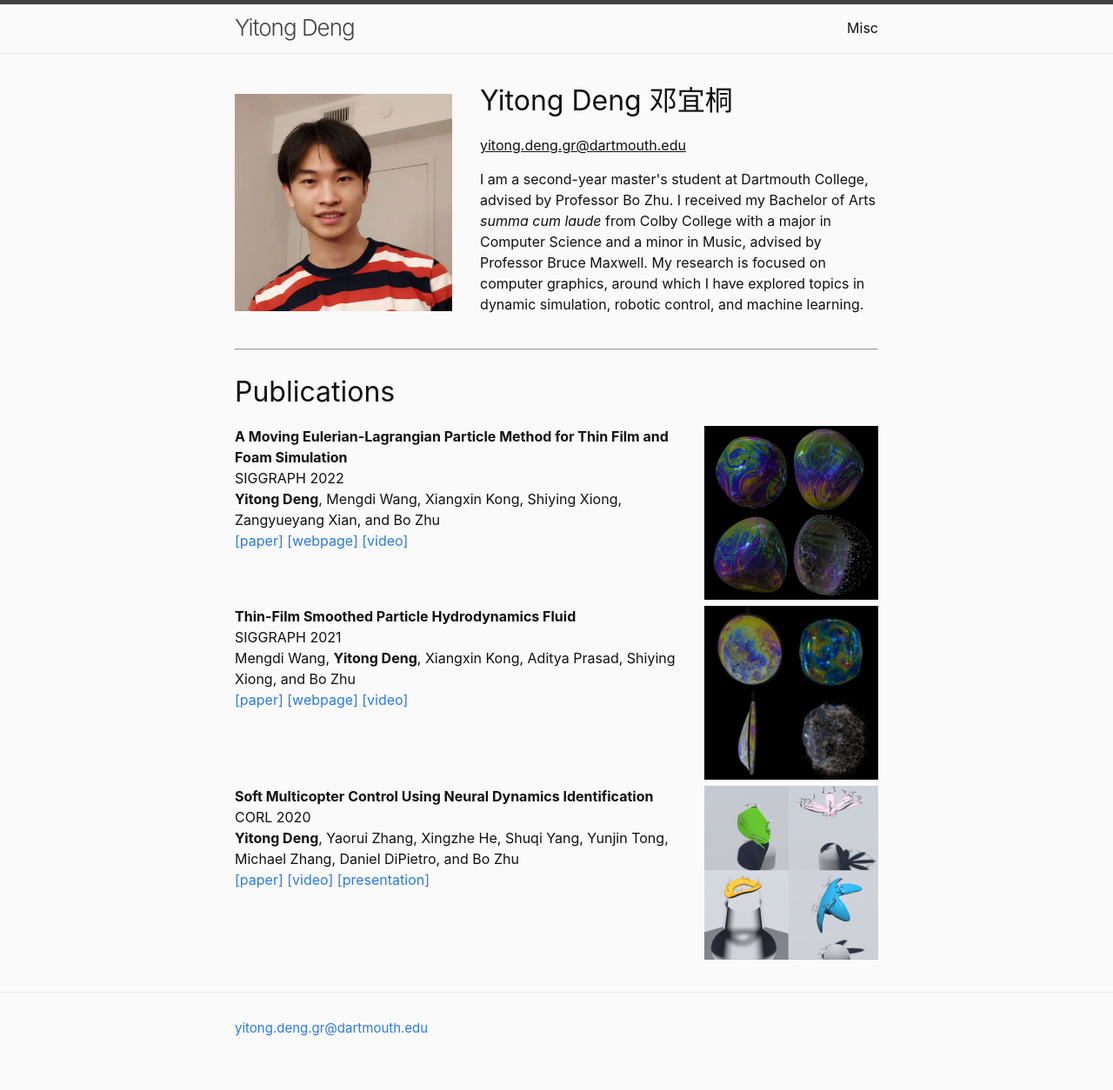
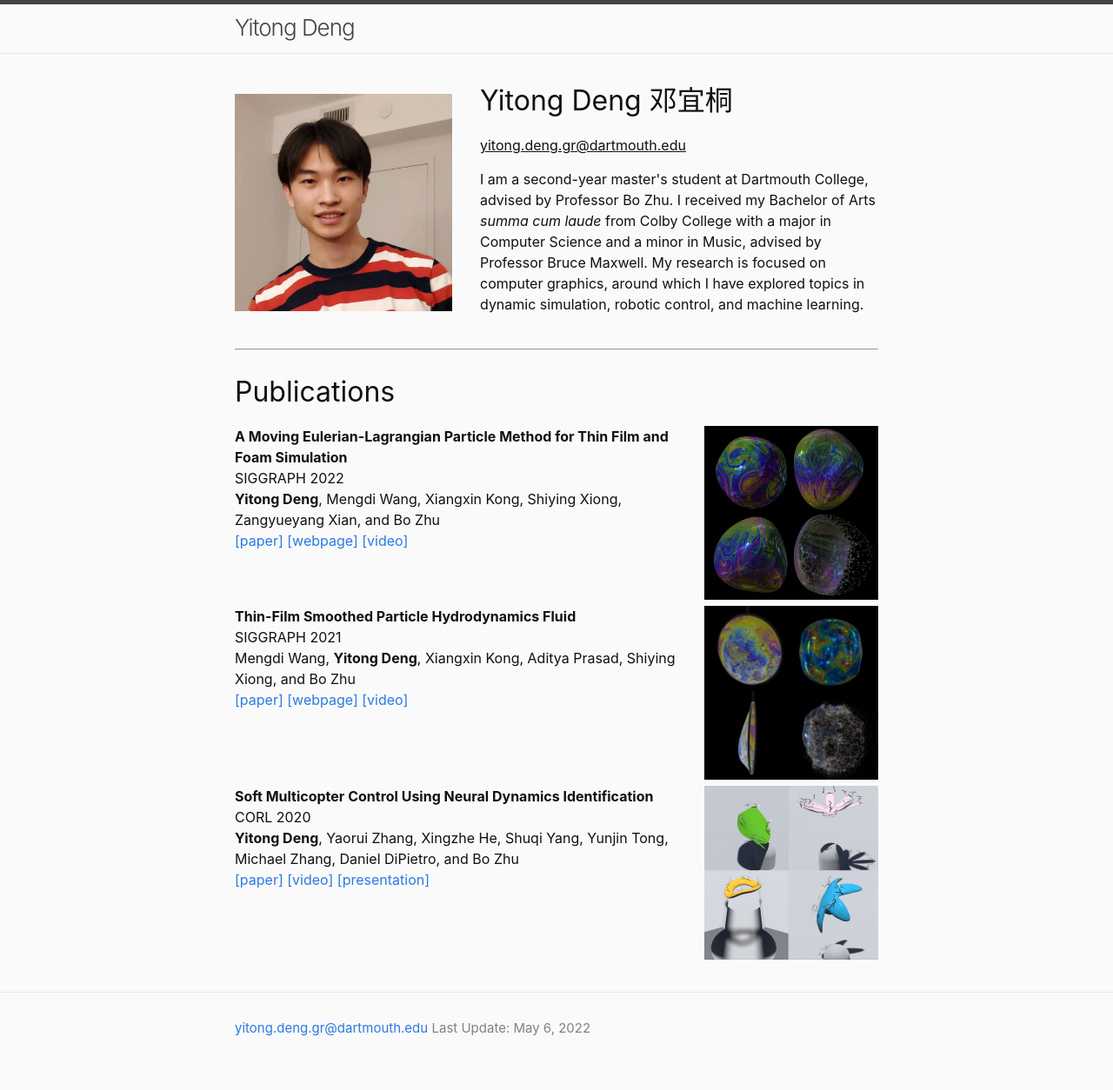
Before and after one commit to yitongdeng/yitongdeng.github.io, a Jekyll site: the page built from index.html, in a window 1280 px wide. Shown: the whole page at 87% size. Built offline with Jekyll 4.4.1, drawn with Linux system fonts in a browser that asks for light colours.

Commit message:
added stuff

```diff
--- a/_includes/footer.html
+++ b/_includes/footer.html
@@ -23,11 +23,11 @@
         </div>
       </div>
 
-      <!-- <div class="footer-col one-third">
-        <span>Last Update: Feburary. 2022</span>
+      <div class="footer-col one-third">
+        <span>Last Update: May 6, 2022</span>
       </div>
 
-      <div class="footer-col one-third">
+      <!-- <div class="footer-col one-third">
         <script type="text/javascript" id="clustrmaps" src="//clustrmaps.com/map_v2.js?d=8aoNoTgxDcFPCO1557TTNfY29XiuTnsd0qMnMX78tMI&cl=ffffff&w=a"></script>
       </div> -->
     </div>
--- a/miscellaneous.html
+++ b/miscellaneous.html
@@ -1,4 +1,4 @@
----
+<!-- ---
 layout: page
 title: Misc
 permalink: /miscellaneous/
@@ -28,4 +28,4 @@ permalink: /miscellaneous/
         position:relative;
     }
     </style>
-</head>
+</head> -->
```
